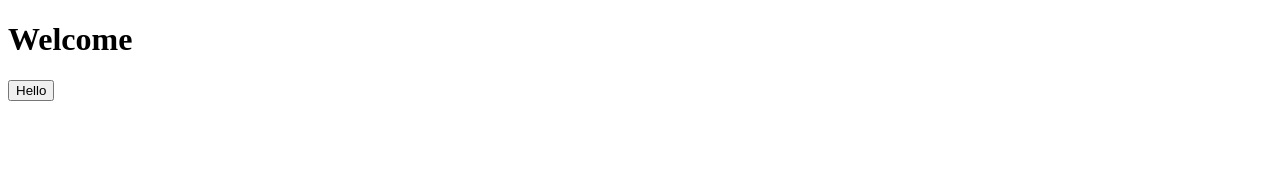
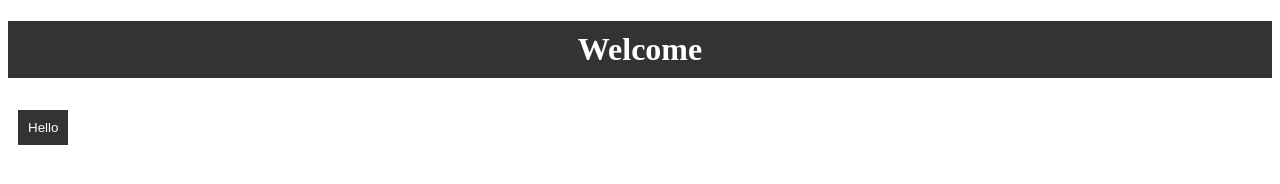
Before and after one commit to realeke/workflows, a plain HTML site: page index.html in a window 1280 px wide. Drawn offline with Linux system fonts and the light colour scheme.

Commit message:
Add styles to the project

```diff
--- a/index.html
+++ b/index.html
@@ -7,7 +7,7 @@
     <link rel="stylesheet" href="styles.css">
 </head>
 <body>
-    <h1>Welcome</h1>
-    <button>Hello</button>
+    <h1 class="head">Welcome</h1>
+    <button class="btn">Hello</button>
 </body>
 </html>
--- a/styles.css
+++ b/styles.css
@@ -0,0 +1,16 @@
+.head{
+    background-color: #333;
+    color: white;
+    padding: 10px;
+    text-align: center;
+}
+
+.btn{
+    background-color: #333;
+    color: white;
+    padding: 10px;
+    text-align: center;
+    margin: 10px;
+    border: none;
+    cursor: pointer;
+}
```
